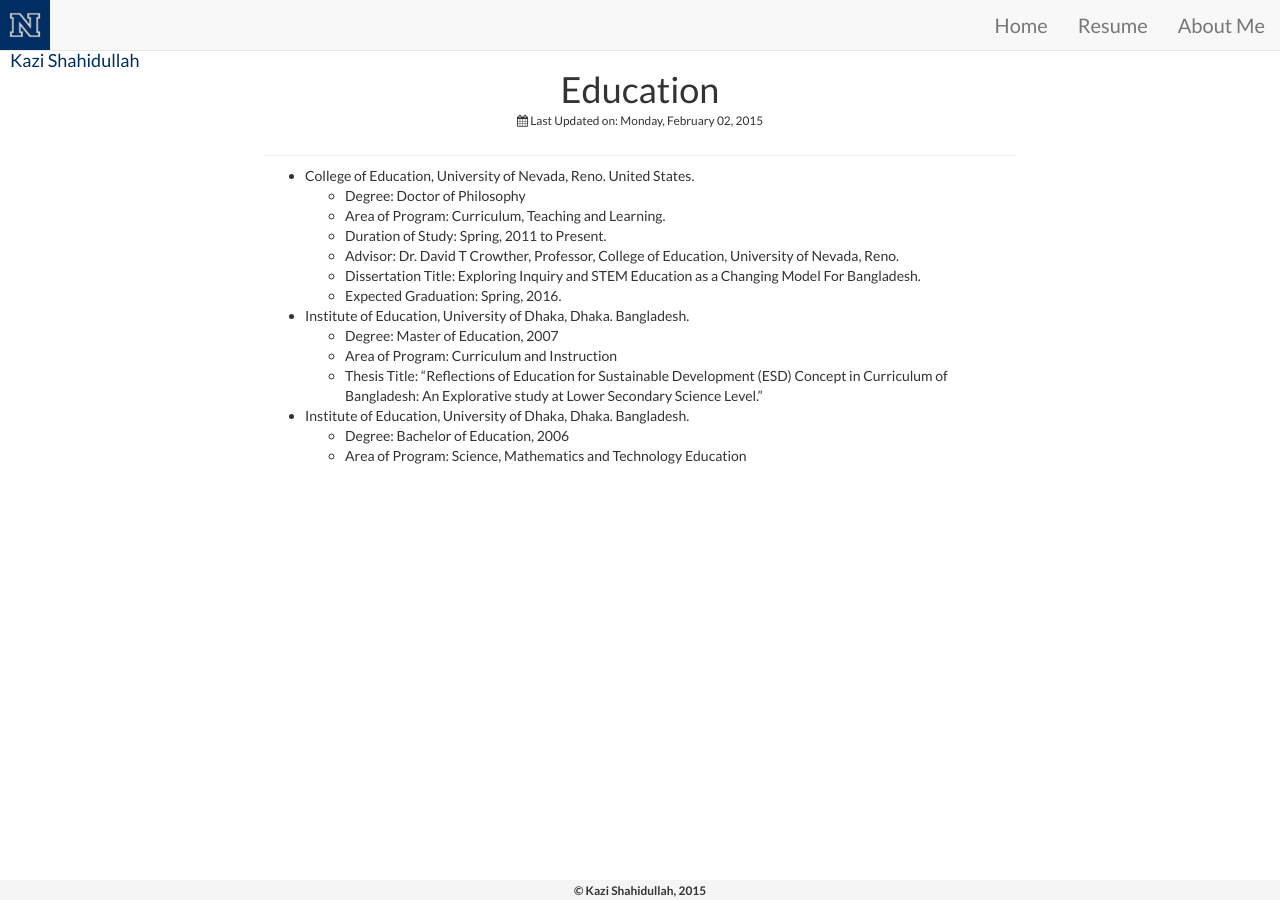
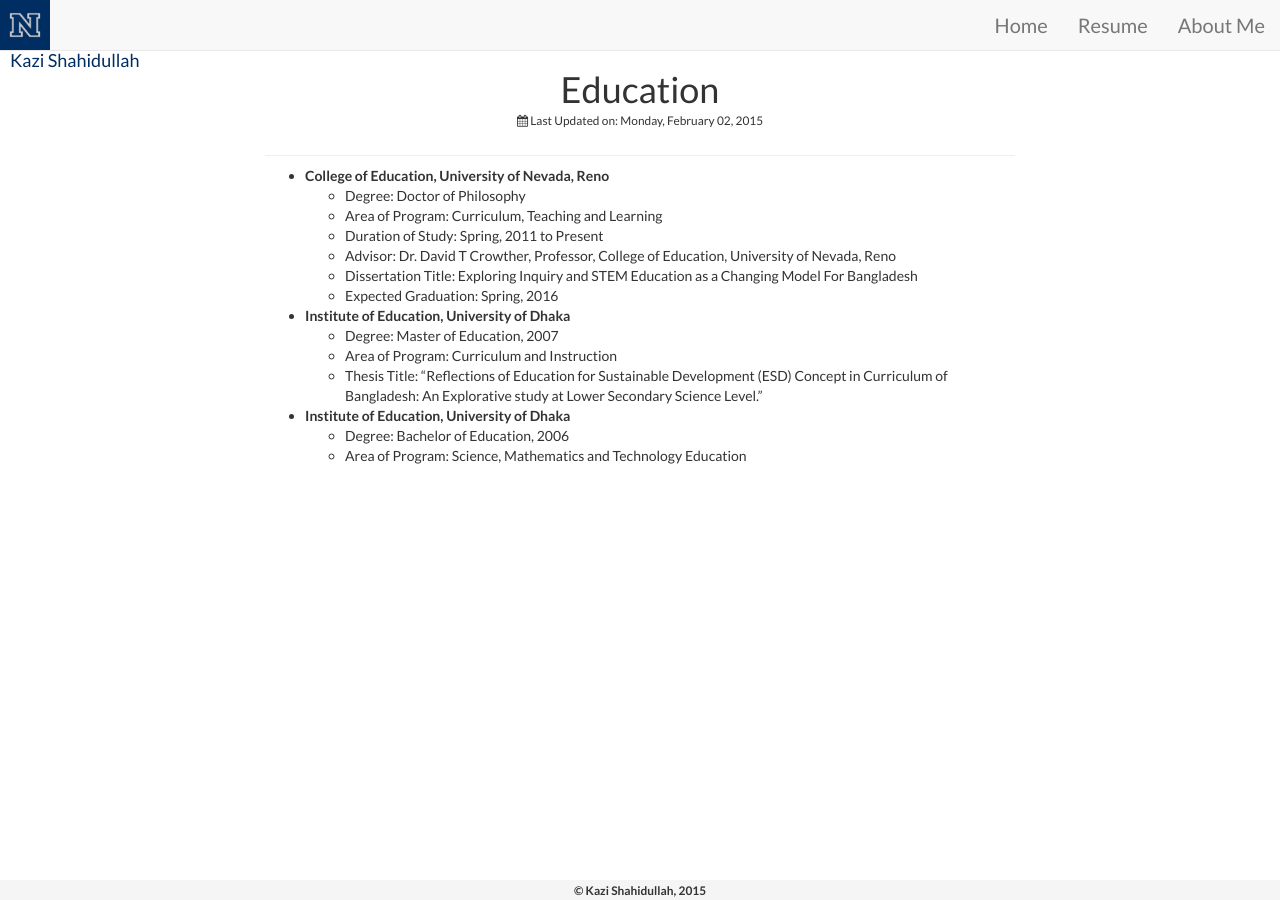
Before and after one commit to kazishahidullah/kazishahidullah.github.io, a Jekyll site: the page built from education/index.md, in a window 1280 px wide. Built offline with Jekyll 4.4.1, drawn with Linux system fonts in a browser that asks for light colours; nearby versions of some CDN libraries.

Commit message:
Update index.md

```diff
--- a/education/index.md
+++ b/education/index.md
@@ -7,19 +7,19 @@
 lastmodified: 2015-02-02 13:11
 ---
 
-* College of Education, University of Nevada, Reno. United States.
+* **College of Education, University of Nevada, Reno**
 	* Degree: Doctor of Philosophy
-	* Area of Program: Curriculum, Teaching and Learning.
-	* Duration of Study: Spring, 2011 to Present.
-	* Advisor: Dr. David T Crowther, Professor, College of Education, University of Nevada, Reno.
-	* Dissertation Title: Exploring Inquiry and STEM Education as a Changing Model For Bangladesh.
-	* Expected Graduation: Spring, 2016.
+	* Area of Program: Curriculum, Teaching and Learning
+	* Duration of Study: Spring, 2011 to Present
+	* Advisor: Dr. David T Crowther, Professor, College of Education, University of Nevada, Reno
+	* Dissertation Title: Exploring Inquiry and STEM Education as a Changing Model For Bangladesh
+	* Expected Graduation: Spring, 2016
 
-* Institute of Education, University of Dhaka, Dhaka. Bangladesh.
+* **Institute of Education, University of Dhaka**
 	* Degree: Master of Education, 2007
 	* Area of Program: Curriculum and Instruction
 	* Thesis Title: “Reflections of Education for Sustainable Development (ESD) Concept in Curriculum of Bangladesh: An Explorative study at Lower Secondary Science Level.”
 
-* Institute of Education, University of Dhaka, Dhaka. Bangladesh.
+* **Institute of Education, University of Dhaka**
 	* Degree: Bachelor of Education, 2006
 	* Area of Program: Science, Mathematics and Technology Education
```
